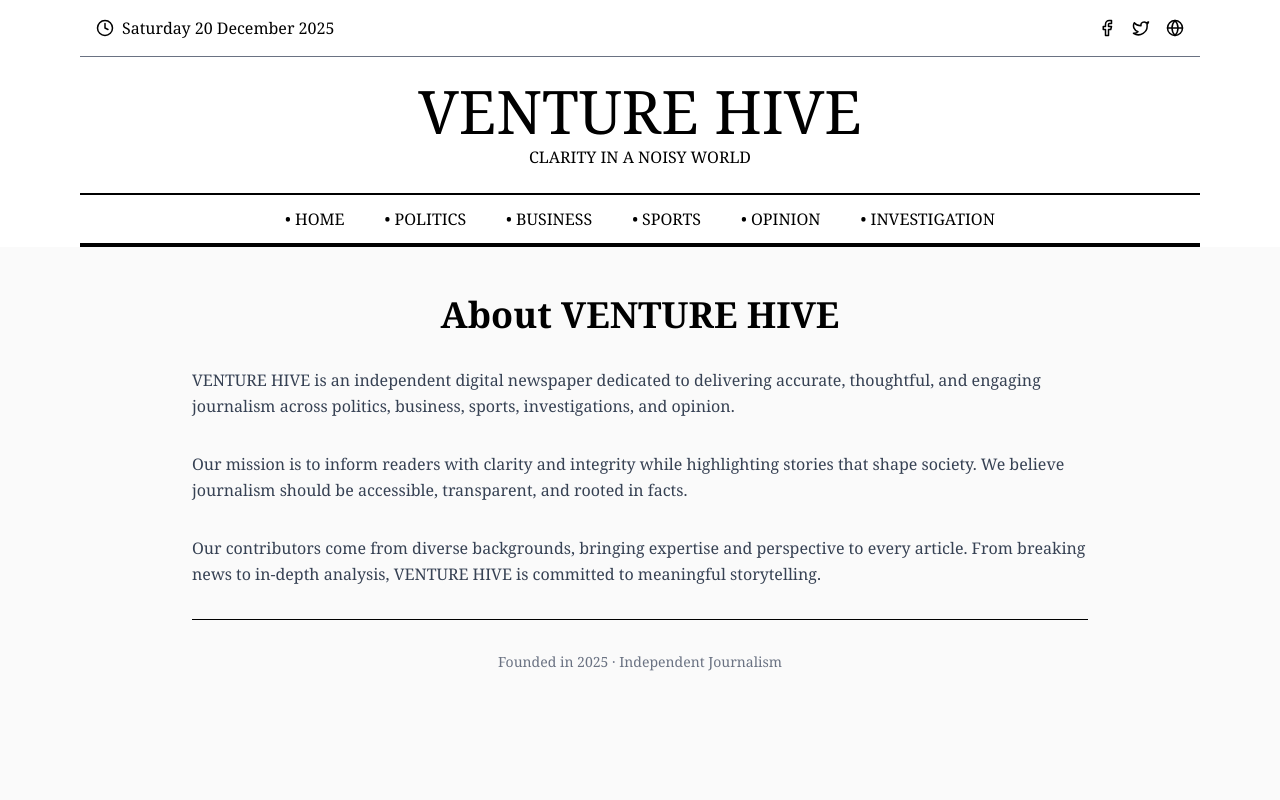
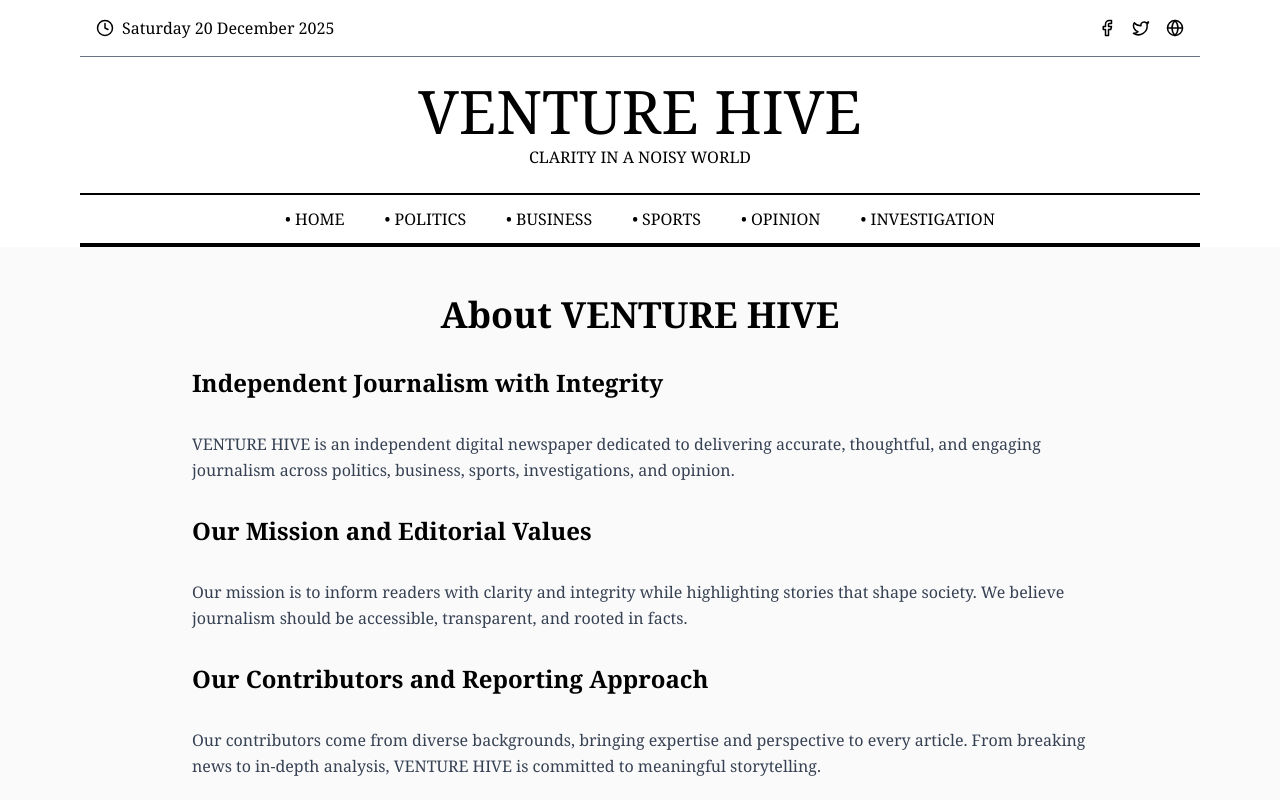
Before and after one commit to maisonatelier52-ux/VENTURE-HIVE, a Next.js app: page /about in a window 1280 px wide. Shown: the top 800 px of the page. Built offline with nearby package versions, Linux system fonts and the light colour scheme.

Commit message:
change the content of aboutClient page

```diff
--- a/app/about/AboutClient.jsx
+++ b/app/about/AboutClient.jsx
@@ -2,9 +2,16 @@ export default function AboutClient() {
   return (
     <div className="min-h-screen bg-zinc-50 px-5 md:px-20 py-12 font-serif">
       <div className="max-w-4xl mx-auto space-y-8">
+
+        {/* H1 (keep only one) */}
         <h1 className="text-4xl font-semibold text-center">
           About VENTURE HIVE
         </h1>
+
+        {/* H2 #1 */}
+        <h2 className="text-2xl font-semibold mt-8">
+          Independent Journalism with Integrity
+        </h2>
 
         <p className="text-gray-700 leading-relaxed">
           VENTURE HIVE is an independent digital newspaper dedicated to
@@ -12,11 +19,21 @@ export default function AboutClient() {
           politics, business, sports, investigations, and opinion.
         </p>
 
+        {/* H2 #2 */}
+        <h2 className="text-2xl font-semibold mt-8">
+          Our Mission and Editorial Values
+        </h2>
+
         <p className="text-gray-700 leading-relaxed">
           Our mission is to inform readers with clarity and integrity while
           highlighting stories that shape society. We believe journalism
           should be accessible, transparent, and rooted in facts.
         </p>
+
+        {/* H2 #3 */}
+        <h2 className="text-2xl font-semibold mt-8">
+          Our Contributors and Reporting Approach
+        </h2>
 
         <p className="text-gray-700 leading-relaxed">
           Our contributors come from diverse backgrounds, bringing expertise
@@ -29,6 +46,7 @@ export default function AboutClient() {
         <p className="text-sm text-gray-500 text-center">
           Founded in 2025 · Independent Journalism
         </p>
+
       </div>
     </div>
   );
```
